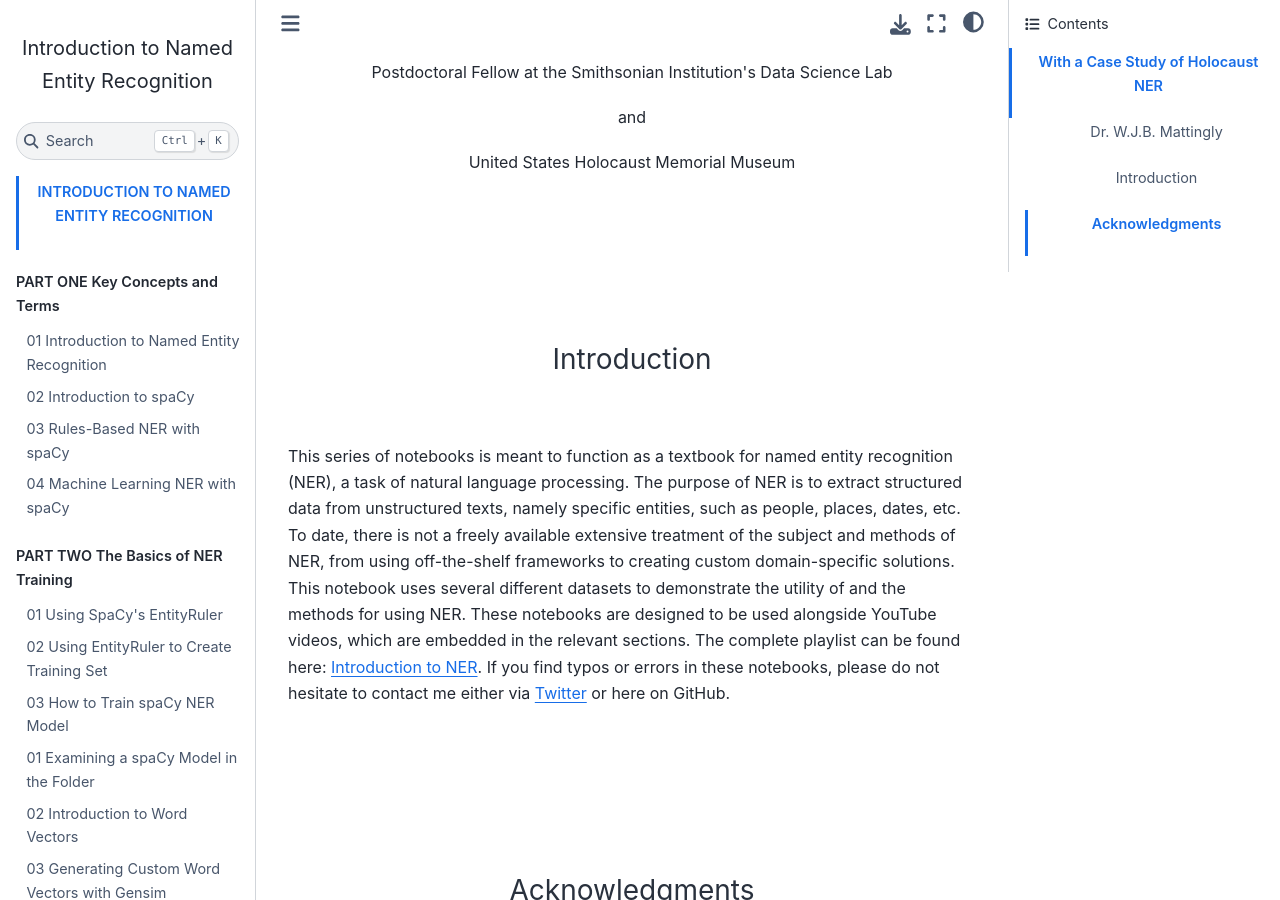
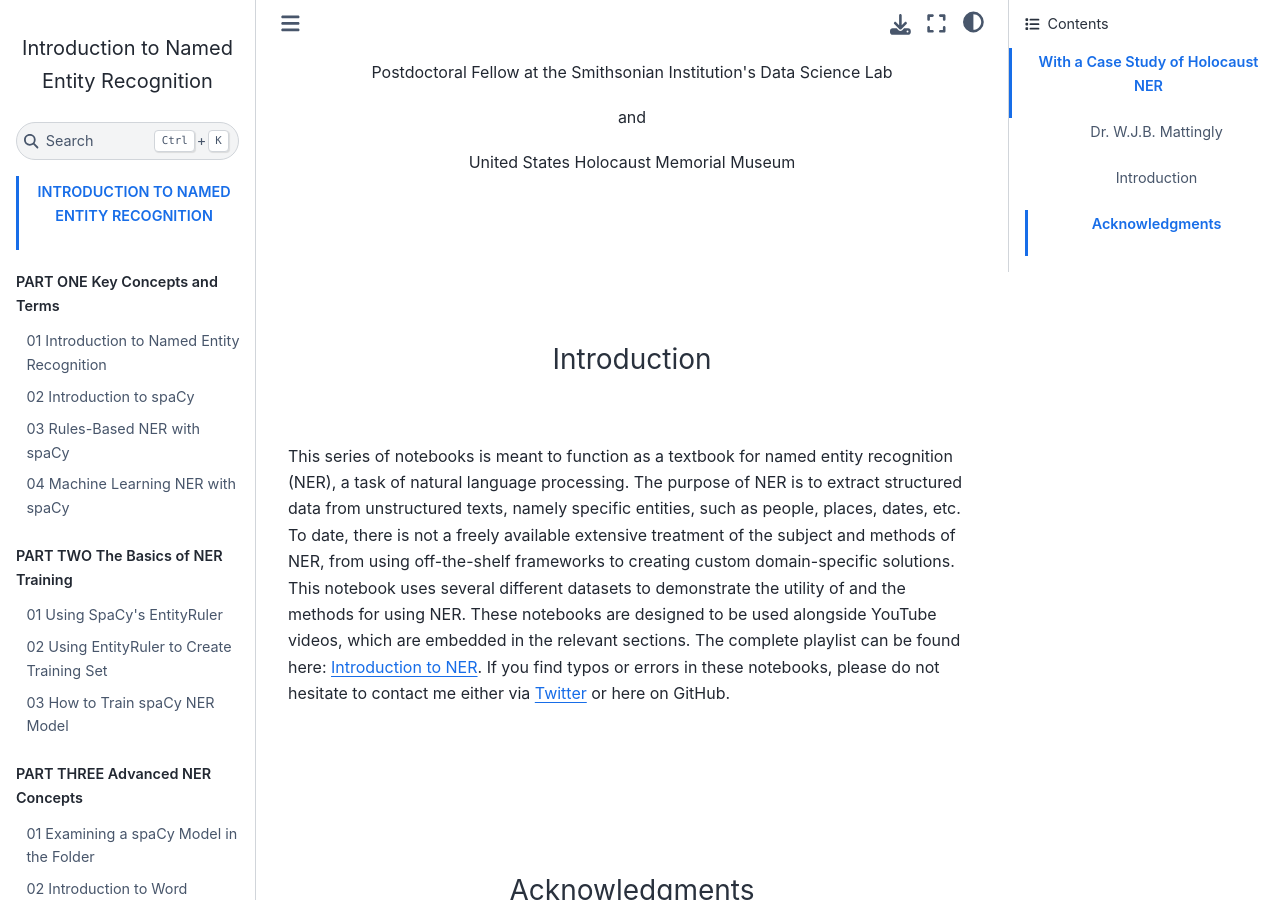
Before and after one commit to wjbmattingly/holocaust_ner_lessons, a Jupyter Book: the page built from intro.md, in a window 1280 px wide and 900 px high, scrolled down 492 px. Built offline with Jupyter Book 1.0.4 settings and Sphinx 7.4.7 and the Sphinx Book theme 1.1.4, drawn with Linux system fonts in a browser that asks for light colours.

Commit message:
Update _toc.yml

```diff
--- a/_toc.yml
+++ b/_toc.yml
@@ -17,6 +17,8 @@
     title: 02 Using EntityRuler to Create Training Set
   - file:  04_03_train_spacy_ner_model
     title: 03 How to Train spaCy NER Model
+- part: PART THREE Advanced NER Concepts
+  chapters:
   - file: 05_examining_a_spacy_model
     title: 01 Examining a spaCy Model in the Folder
   - file: 06_introduction_to_word_vectors
@@ -25,6 +27,8 @@
     title: 03 Generating Custom Word Vectors with Gensim
   - file: 08_loading_custom_word_vectors
     title: 04 Loading Custom Word Vectors into a spaCy Model
+- part: PART FOUR Solving a Domain-Specific Problem (Holocaust)
+  chapters:
   - file: 09_01_cultivating_concentration_camp_dataset
     title: 01 Cultivating Good Datasets for Entities
   - file: 09_02_cultivating_corpus.ipynb
```
